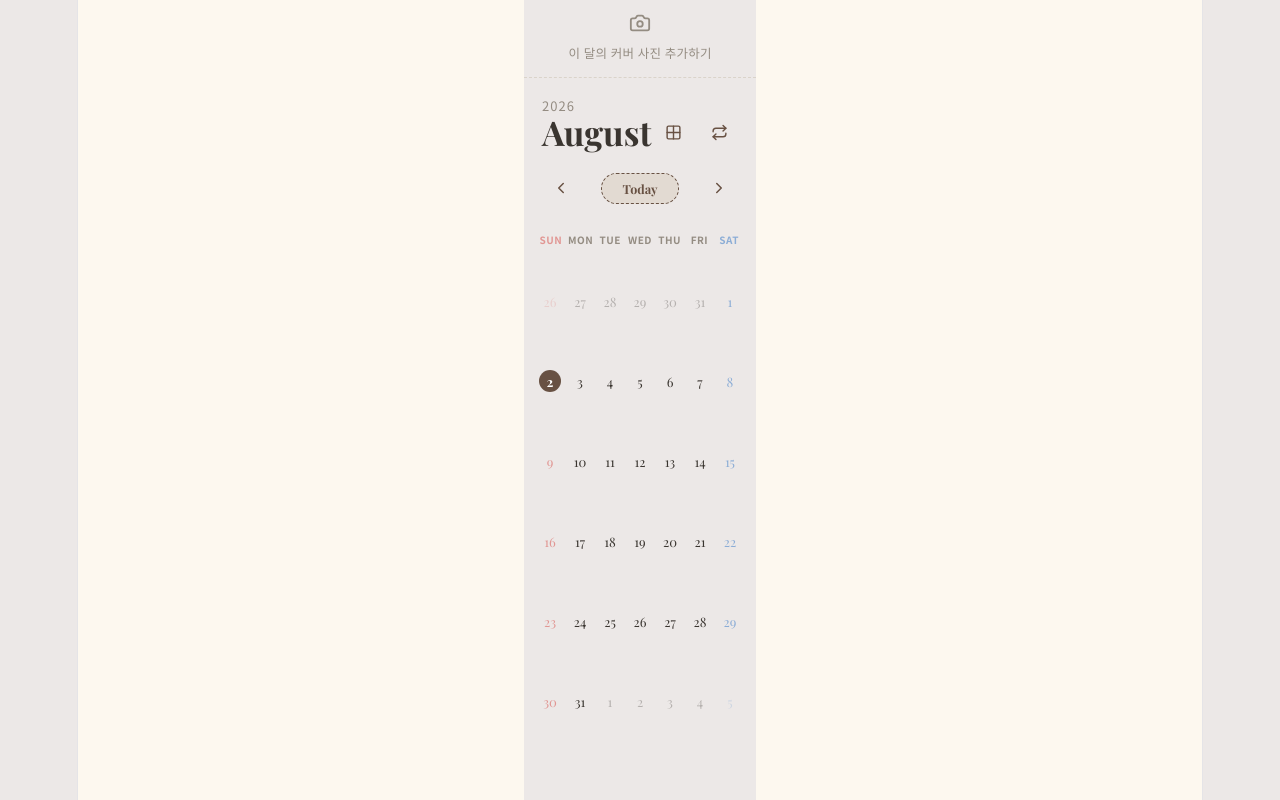
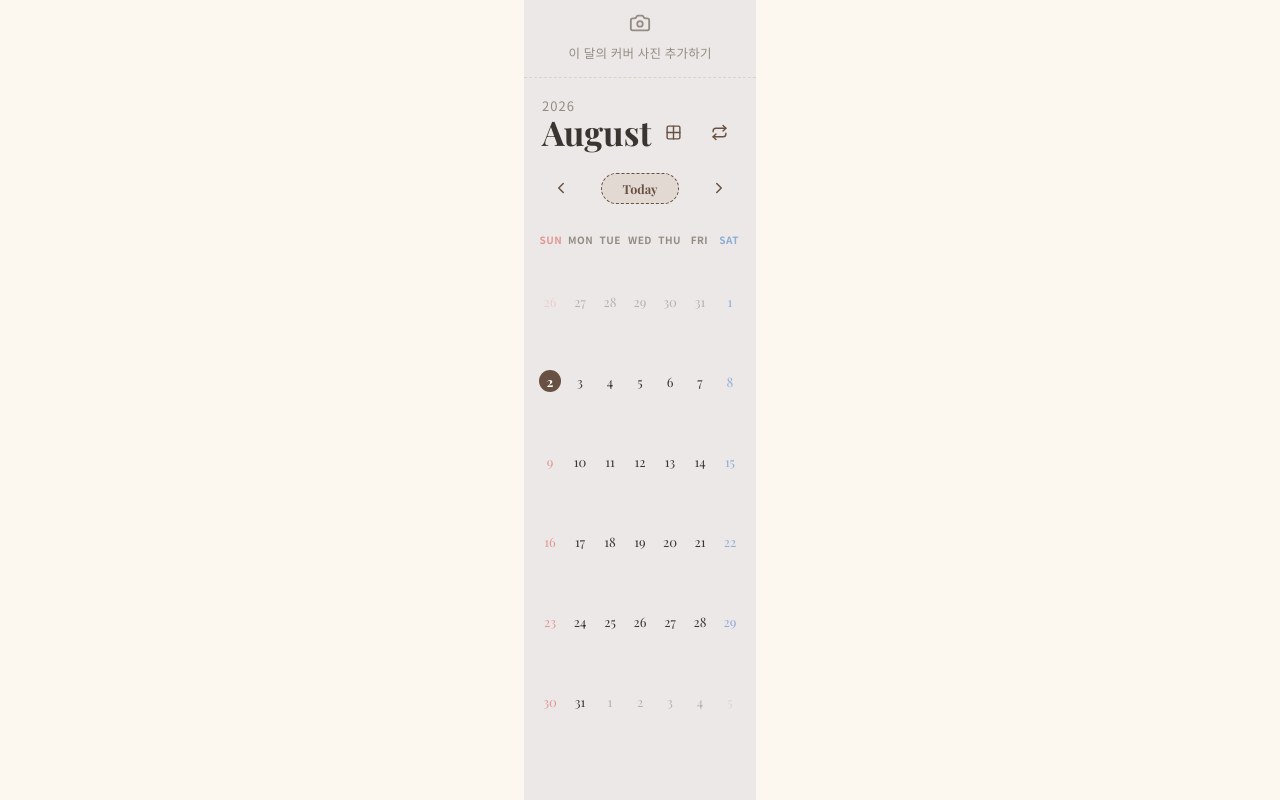
Before and after one commit to kill92301/My-Calander, a React (Vite) app: page / in a window 1280 px wide. Built offline with nearby package versions, Linux system fonts and the light colour scheme; a web font is replaced by a local one.

Commit message:
Update index.css

```diff
--- a/src/index.css
+++ b/src/index.css
@@ -55,11 +55,7 @@ body {
 }
 
 #root {
-  width: 1126px;
-  max-width: 100%;
-  margin: 0 auto;
-  text-align: center;
-  border-inline: 1px solid var(--border);
+  width: 100%;
   min-height: 100svh;
   display: flex;
   flex-direction: column;
```
